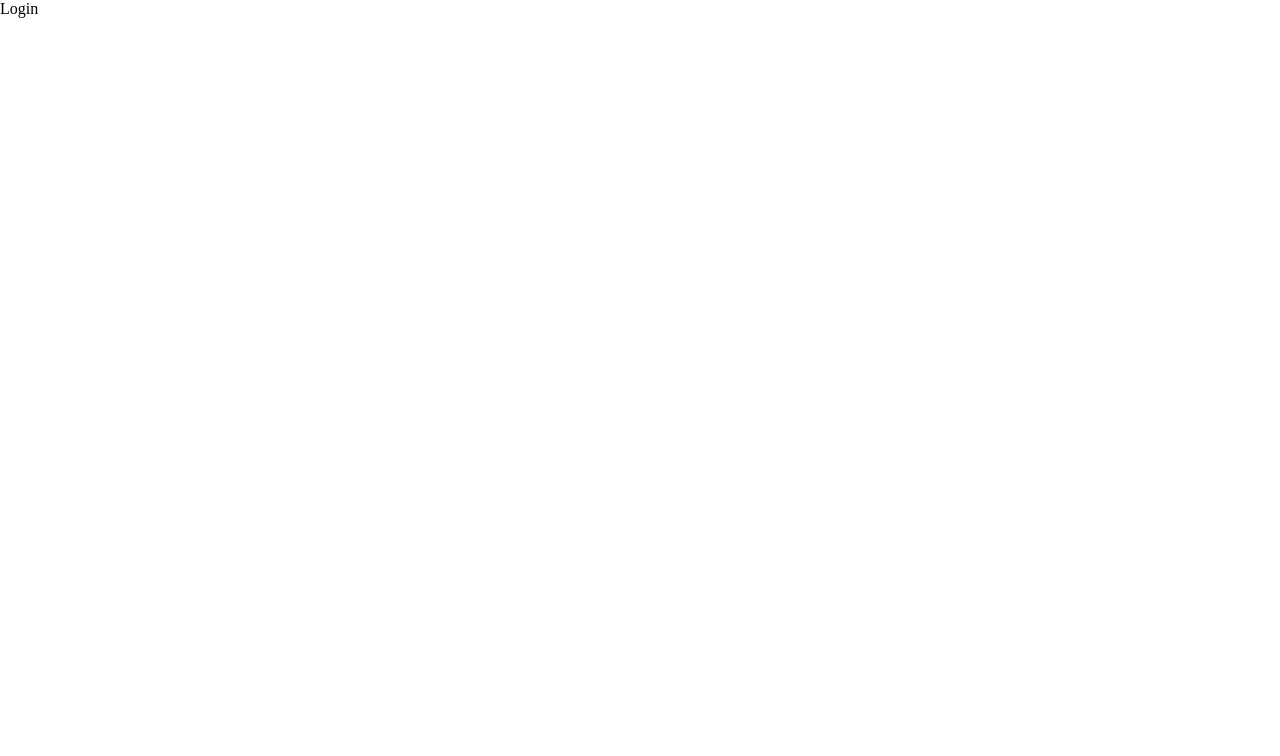
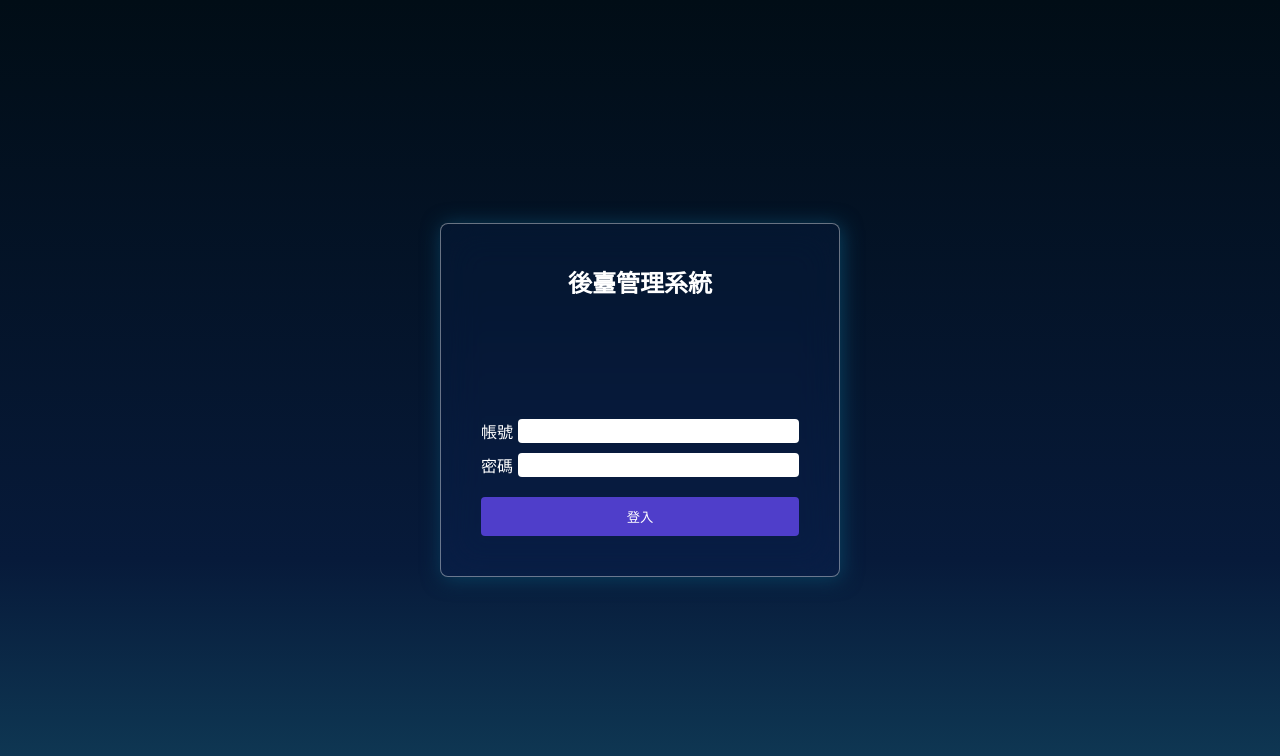
Before and after one commit to kairis7854/AdminSystem, a React (Vite) app: page / in a window 1280 px wide. Shown: the top 756 px of the page. Built offline with nearby package versions, Linux system fonts and the light colour scheme.

Commit message:
style:login UI

```diff
--- a/src/index.css
+++ b/src/index.css
@@ -1,4 +1,18 @@
-*{
-    margin:0;
-    padding:0;
+* {
+    margin: 0;
+    padding: 0;
+    box-sizing: border-box;
+
 }
+input,
+button,
+textarea,
+select {
+  outline: none;
+  appearance: none;
+  -webkit-appearance: none;
+  border: none;
+  box-shadow: none;
+
+
+}
--- a/src/pages/Login/Login.jsx
+++ b/src/pages/Login/Login.jsx
@@ -1,7 +1,34 @@
 import React from 'react'
+import "./login.scss"
 
 export default function Login() {
+
+
+
+
+
+
+
+
+
+
   return (
-    <div>Login</div>
+    <div className="login">
+      <form className="loginCard">
+        <h2 className="loginCard__title">後臺管理系統</h2>
+
+        <label className="loginCard__user">
+          <span >帳號</span>
+          <input className="loginCard__userInput" type="text" name="username" required  autoComplete="off"/>
+        </label>
+
+        <label className="loginCard__password">
+          <span >密碼</span>
+          <input className='loginCard__passwordInput' type="password" name="passwordInput" required  autoComplete="off" />
+        </label>
+
+        <button type="submit" className="loginCard__button">登入</button>
+      </form>
+    </div>
   )
 }
--- /dev/null
+++ b/src/pages/Login/login.scss
@@ -0,0 +1,79 @@
+.login {
+  height: 100vh;
+  width: 100vw;
+  display: flex;
+  align-items: center;
+  justify-content: center;
+  background: linear-gradient(0deg, #103d58 0%, #071a3a 30%, #010d16 100%);
+
+  .loginCard {
+    display: flex;
+    flex-direction: column;
+    width: 400px;
+    padding: 40px;
+    background: #296cff0d;
+    backdrop-filter: blur(20px);
+    border: 1px solid rgba(255, 255, 255, 0.4);
+    border-radius: 8px;
+    box-shadow: 2px 2px 20px rgb(9, 64, 95);
+    color: white;
+    white-space: nowrap;
+
+    .loginCard__title {
+      text-align: center;
+      margin-bottom: 120px;
+    }
+
+    .loginCard__user {
+      display: flex;
+      justify-content: center;
+      margin-bottom: 10px;
+
+
+      .loginCard__userInput {
+        width: 100%;
+        margin-left: 5px;
+        border-radius: 4px;
+        padding-left: 8px;
+
+        &:hover,
+        &:focus {
+          border-color: #ffffff;
+          box-shadow: 0 0 4px rgb(255, 255, 255);
+        }
+      }
+    }
+
+    .loginCard__password {
+      display: flex;
+      margin-bottom: 20px;
+
+      .loginCard__passwordInput {
+        width: 100%;
+        margin-left: 5px;
+        border-radius: 4px;
+        padding-left: 8px;
+
+        &:hover,
+        &:focus {
+          border-color: #ffffff;
+          box-shadow: 0 0 4px rgb(255, 255, 255);
+        }
+      }
+    }
+
+    .loginCard__button {
+      padding: 10px;
+      // color: black;
+      color: white;
+      border-radius: 4px;
+      background: rgb(79, 62, 202);
+      z-index: 100;
+
+      &:hover {
+        filter: brightness(1.2);
+        cursor: pointer;
+      }
+    }
+  }
+}
```
